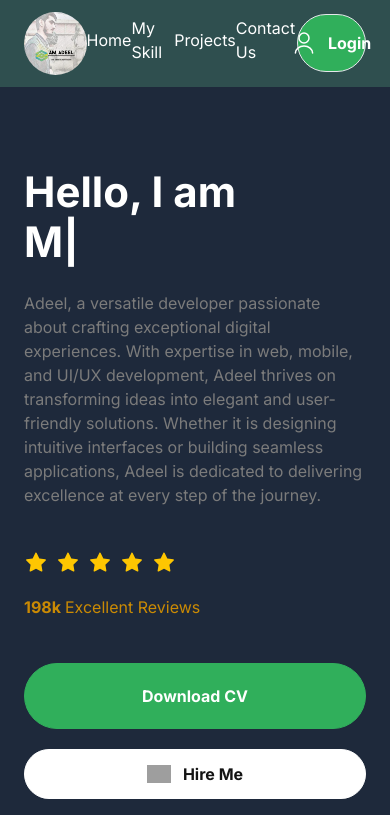
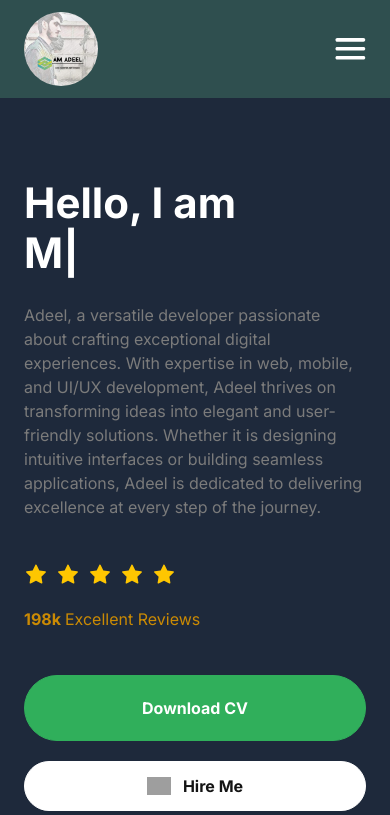
Before and after one commit to amAdeel/Adeel_portfolio, a Next.js app: page / in a window 390 px wide. Shown: the top 815 px of the page. Built offline with nearby package versions, Linux system fonts and the light colour scheme; grey boxes are pictures that could not be loaded.

Commit message:
3rd commit

```diff
--- a/src/app/component/Navbar.tsx
+++ b/src/app/component/Navbar.tsx
@@ -5,45 +5,49 @@ import { NAV_LINKS } from "../../../constants"
 import Button from "./Button"
 import React, { useState } from "react"
 
-const navbar = () => {
-  // const [navbarOpen, SetNavbarOpen]=useState(false);
+const Navbar = () => {
+  const [navbar, setNavbar] = useState(false);
   return (
     <nav className="flexBetween max-container padding-container relative z-30 py-3 text-white bg-[#2f4f4f]">
-      <Link href="\">
-        <Image src="/adeel website logo.jpeg" alt="logo" width={74} height={29} className="rounded-full " />
+      <Link href="/">
+        <Image src="/adeel website logo.jpeg" alt="logo" width={74} height={29} className="rounded-full" />
       </Link>
-      {/* <div className="mobile-menu block md:hidden">
-        {
-        navbarOpen ?(
-          <button></button>
-        ):(
-          <button></button>
-        )
-        }
-      </div> */}
-      <ul className=" h-full lg:gap-12 flex sm:gap-5">
+      <div className="mobile-menu flex md:hidden ">
+        <button onClick={() => setNavbar(!navbar)} >
+          {navbar ? (
+            <Image src="/cross.svg" width={32} height={32} alt="logo" className=" cursor-pointer lg:hidden flex    pl-[300px] " />
+          ) : (
+            <Image
+              src="/menu.svg"
+              alt="menu"
+              width={32}
+              height={32}
+              className=" cursor-pointer lg:hidden"
+            />
+          )}
+        </button>
+      </div>
+      <div className={`flex-1  justify-self-center md:block ${navbar ? 'sm:flexCenter md:p-0 ' : 'hidden'}`}>
+        <ul className="lg:flexCenter lg:h-full lg:gap-12 lg:flex sm:gap-5">
           {NAV_LINKS.map((link) => (
-            <Link href={link.href} key={link.key} className="regular-16 text-white flexCenter cursor-pointer pb-1.5  transition-all hover:font-bold">
+            <Link href={link.href} key={link.key} onClick={() => setNavbar(!navbar)} className="regular-16 text-white flexCenter cursor-pointer pb-1.5  transition-all hover:font-bold ">
               {link.label}
             </Link>
           ))}
         </ul>
-        <div className="lg:flexCenter ">
-          <Link href="/login">
+      </div>
+      <div className="lg:flexCenter hidden">
+        <Link href="/login" >
           <Button
             type="button"
             title="Login"
-          icon ="/user.svg"
+            icon="/user.svg"
             variant="btn_dark_green"
           />
         </Link>
       </div>
-
-
-
     </nav>
   )
 }
 
-
-export default navbar
+export default Navbar
```
Also changed, not shown: public/cross.svg (added). Lines whose indentation alone changed are shown as unchanged.
